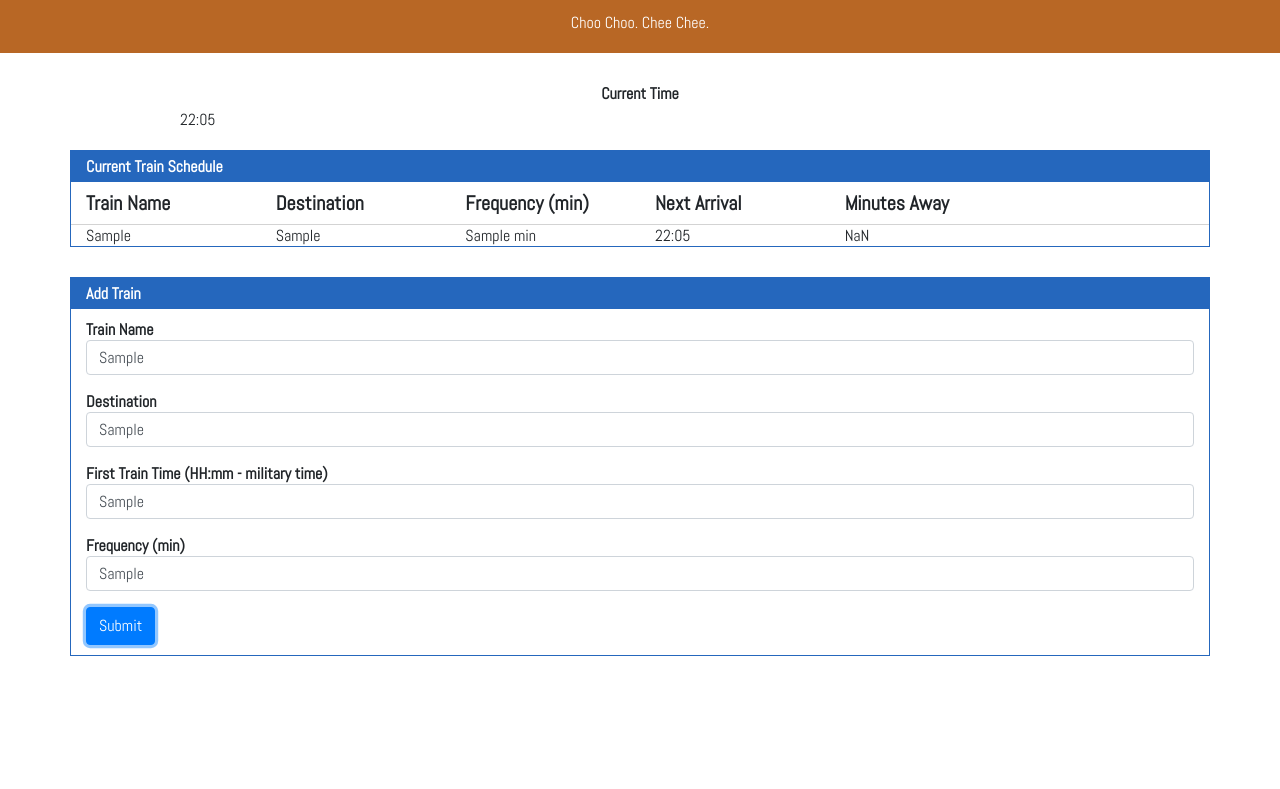
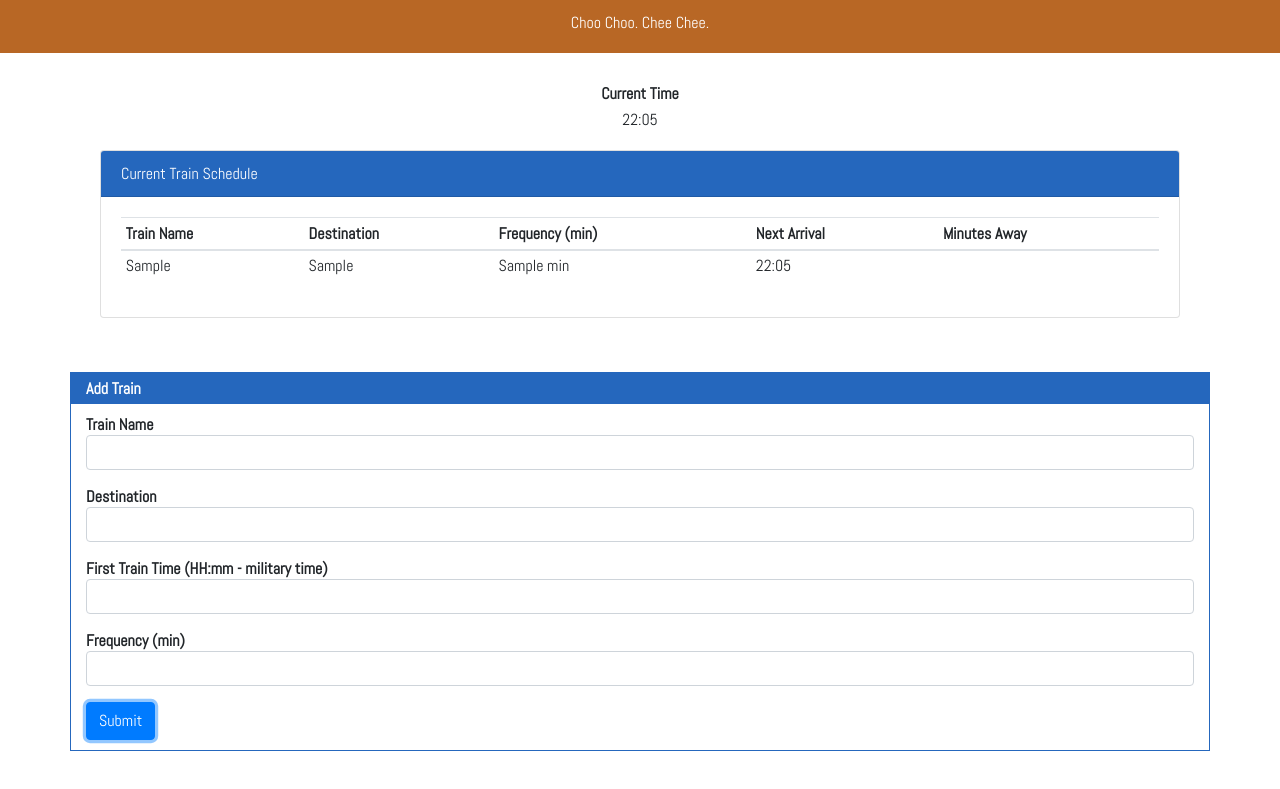
Before and after one commit to briaguilar/TrainScheduler, a plain HTML site: page trainscheduler.html in a window 1280 px wide. Both pictures are taken after typing "Sample", "Sample", "Sample", "Sample" into the empty fields and a click on the button "Submit". Shown: the part 87-876 px from the top of the page. Before the commit the page ends 800 px from the top, so only its background shows below. Drawn offline with nearby package versions, Linux system fonts and the light colour scheme; no server answers.

Commit message:
The page is working. Inputs are getting added to firebase database. 'add container' needs some CSS work to look like the above div

```diff
--- a/css/style.css
+++ b/css/style.css
@@ -45,7 +45,7 @@ header {
 
 
 #clock {
-    margin: 0 auto;
+    text-align: center;
     margin-bottom: 20px;
 }
 
@@ -62,33 +62,21 @@ h6 {
 }
 
 
-#currentTrain {
+.card-header {
     background-color: rgb(37, 103, 189);
     color: white;
-    font-weight: bold;
-    padding-top: 5px;
-    padding-bottom: 5px;
 }
 
 
-#currentSchedule {
-    border: 1px solid rgb(37, 103, 189);
+#currentTable {
+    margin: 0 auto;
 }
-
-
-#labels {
-    font-size: 20px;
-    font-weight: bold;
-    margin-top: 8px;
-    padding-bottom: 8px;
-    border-bottom: 1px solid lightgrey;
-}
-
 
 
 #addContainer {
     margin-top: 30px;
     border: 1px solid rgb(37, 103, 189);
+    margin-bottom: 50px;
 }
 
 
--- a/javascript/app.js
+++ b/javascript/app.js
@@ -8,9 +8,12 @@ $(document).ready(function () {
         storageBucket: "trainscheduler-20429.appspot.com",
         messagingSenderId: "552869575601",
         appId: "1:552869575601:web:51134180096eae5d"
-    };
-    // Initialize Firebase
-    firebase.initializeApp(firebaseConfig);
+      };
+      // Initialize Firebase
+      firebase.initializeApp(firebaseConfig);
+
+
+      var database = firebase.database();
 
 
     var currentTime = moment();
@@ -21,52 +24,59 @@ $(document).ready(function () {
         event.preventDefault();
 
 
+        // Grabbing user input
         var userName = $("#name").val().trim();
-        var trainName = $("#row1").append("<div class='col-md-2'>" + userName + "</div>");
+        var userDestination = $("#destination").val().trim();
+        var firstTime = $("#trainTime").val().trim();
+        var userFrequency = $("#frequency").val().trim();
 
 
-        var userDestination = $("#destination").val().trim();
-        var destinationName = $("#row1").append("<div class='col-md-2'>" + userDestination + "</div>")
+        // Creating local "temporary" object for holding train data
+        var newTrainInput = {
+            name: userName,
+            destination: userDestination,
+            firstTrainTime: firstTime,
+            frequency: userFrequency
+        };
+
+        // Uploading to databse
+        database.ref().push(newTrainInput);
 
 
         // First user train time
-        var firstTime = $("#trainTime").val().trim();
         var firstTimeConverted = moment(firstTime, "HH:mm").subtract(1, "years");
-        console.log(firstTimeConverted);
-
-
-        // Frequency input form user
-        var userFrequency = $("#frequency").val().trim();
-        $("#row1").append("<div class='col-md-2'>" + userFrequency + " min</div>");
-
 
         // Current Time
         currentTime = moment();
-        console.log("CURRENT TIME: " + moment(currentTime).format("hh:mm"));
-
 
         //Difference between the times
         var diffTime = moment().diff(moment(firstTimeConverted), "minutes");
-        console.log("DIFFERENCE IN TIME: " + diffTime);
-
 
         // Time apart(remainder)
         var timeRemainder = diffTime % userFrequency;
-        console.log(timeRemainder);
 
+        // Minute Until Train
+        var tMinutesTillTrain = userFrequency - timeRemainder;
 
         // Next Train
         var nextTrain = moment().add(tMinutesTillTrain, "minutes");
-        console.log("ARRIVAL TIME: " + moment(nextTrain).format("HH:mm"));
-        $("#row1").append("<div class='col-md-2'>" + moment(nextTrain).format("HH:mm") + "</div>");
 
 
+        // Creating the new row
+        var newRow = $("<tr>").append(
+            $("<td>").append(userName),
+            $("<td>").append(userDestination),
+            $("<td>").append(userFrequency + " min"),
+            $("<td>").text((nextTrain).format("HH:mm")),
+            $("<td>").append(tMinutesTillTrain)
+        );
 
-        // Minute Until Train
-        var tMinutesTillTrain = userFrequency - timeRemainder;
-        console.log("MINUTES TILL TRAIN: " + tMinutesTillTrain);
-        $("#row1").append("<div class='col-md-2'>" + tMinutesTillTrain + "</div>");
-    })
+        $("#train-table > tbody").append(newRow);
 
 
+        $("#name").val("");
+        $("#destination").val("");
+        $("#trainTime").val("");
+        $("#frequency").val("");
+    })
 })
--- a/trainscheduler.html
+++ b/trainscheduler.html
@@ -4,12 +4,19 @@
 <head>
     <meta charset="UTF-8">
     <title>Train Scheduler</title>
-    <!--Adding Moment.js-->
+
+    <!--Javascript References-->
     <script src="https://cdn.jsdelivr.net/momentjs/2.12.0/moment.min.js"></script>
+    <script src="https://ajax.googleapis.com/ajax/libs/jquery/3.4.1/jquery.min.js"></script>
     <script src="https://www.gstatic.com/firebasejs/6.2.2/firebase-app.js"></script>
-    <script src="https://ajax.googleapis.com/ajax/libs/jquery/3.4.1/jquery.min.js"></script>    <link href="https://fonts.googleapis.com/css?family=Abel&display=swap" rel="stylesheet">
+    <script src="https://www.gstatic.com/firebasejs/6.2.2/firebase-database.js"></script>
+
+    <!--Google Fonts References-->
+    <link href="https://fonts.googleapis.com/css?family=Abel&display=swap" rel="stylesheet">
+    <!--Bootstrap References-->
     <link rel="stylesheet" href="https://stackpath.bootstrapcdn.com/bootstrap/4.3.1/css/bootstrap.min.css"
         integrity="sha384-ggOyR0iXCbMQv3Xipma34MD+dH/1fQ784/j6cY/iJTQUOhcWr7x9JvoRxT2MZw1T" crossorigin="anonymous">
+    <!--CSS References-->
     <link rel="stylesheet" type="text/css" href="css/style.css">
 </head>
 
@@ -28,38 +35,31 @@
         <div class="row justify-content-center">
             <div class="col-md-10" id="clock"></div>
         </div>
+
+
+    <div class="row justify-content-center" id="currentTable">
+        <div class="col-md-12">
+            <div class="card mb-4">
+                <div class="card-header">Current Train Schedule</div>
+                <div class="card-body">
+                    <table class="table table-sm table-hover" id="train-table">
+                        <thead>
+                            <tr>
+                                <th scope="col" style="font-weight: bold;">Train Name</th>
+                                <th scope="col" style="font-weight: bold;">Destination</th>
+                                <th scope="col" style="font-weight: bold;">Frequency (min)</th>
+                                <th scope="col" style="font-weight: bold;">Next Arrival</th>
+                                <th scope="col" style="font-weight: bold;">Minutes Away</th>
+                            </tr>
+                        </thead>
+                        <tbody>
+                        </tbody>
+                    </table>
+                </div>
+            </div>
         </div>
     </div>
-
-    <div class="container" id="currentSchedule">
-        <div class="row" id="currentTrain">
-            <div class="col-md-10">
-                Current Train Schedule
-            </div>
-        </div>
-
-        <div class="row" id="labels">
-            <div class="col-md-2">
-                Train Name
-            </div>
-            <div class="col-md-2">
-                Destination
-            </div>
-            <div class="col-md-2">
-                Frequency (min)
-            </div>
-            <div class="col-md-2">
-                Next Arrival
-            </div>
-            <div class="col-md-2">
-                Minutes Away
-            </div>
-        </div>
-
-        <div class="row" id="row1">
-
-        </div>
-    </div>
+</div>
 
     <div class="container" id="addContainer">
         <div class="row" id="add">
@@ -86,6 +86,8 @@
         <button type="button" class="btn btn-primary">Submit</button>
     </div>
 
+
+
     <script src="javascript/app.js"></script>
 </body>
 
```
